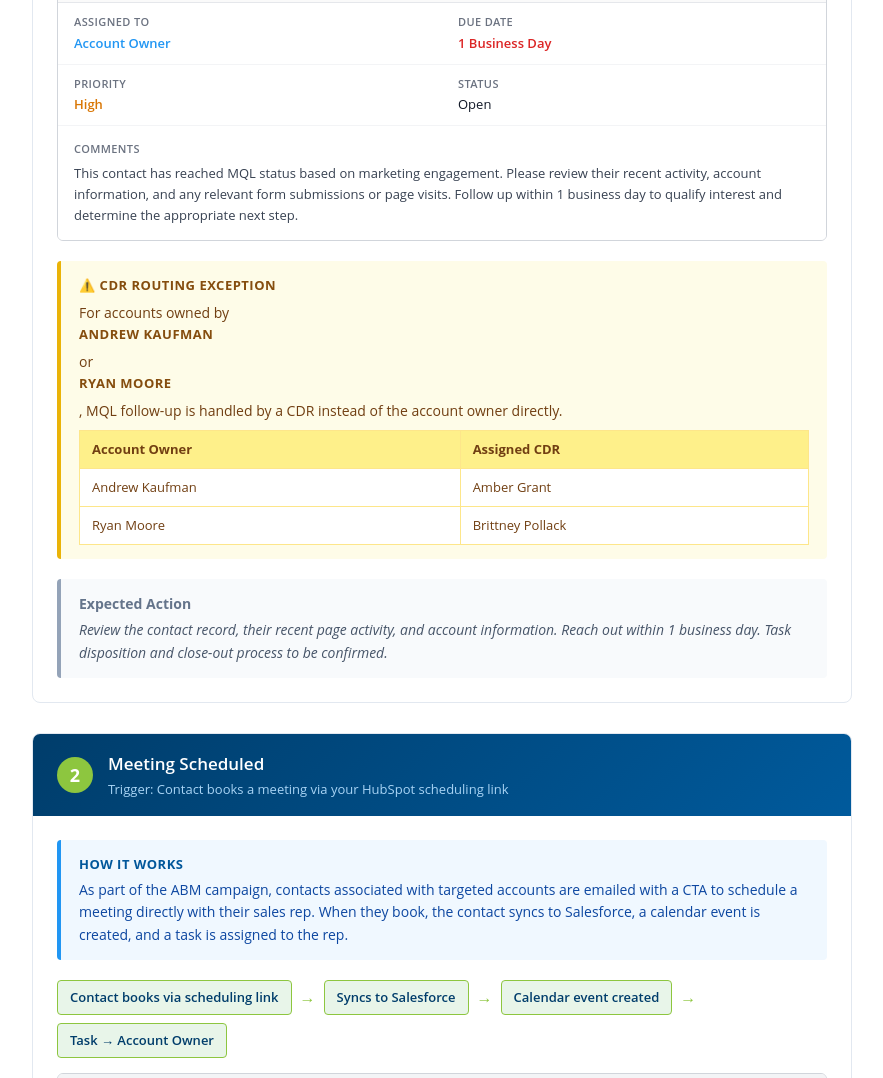
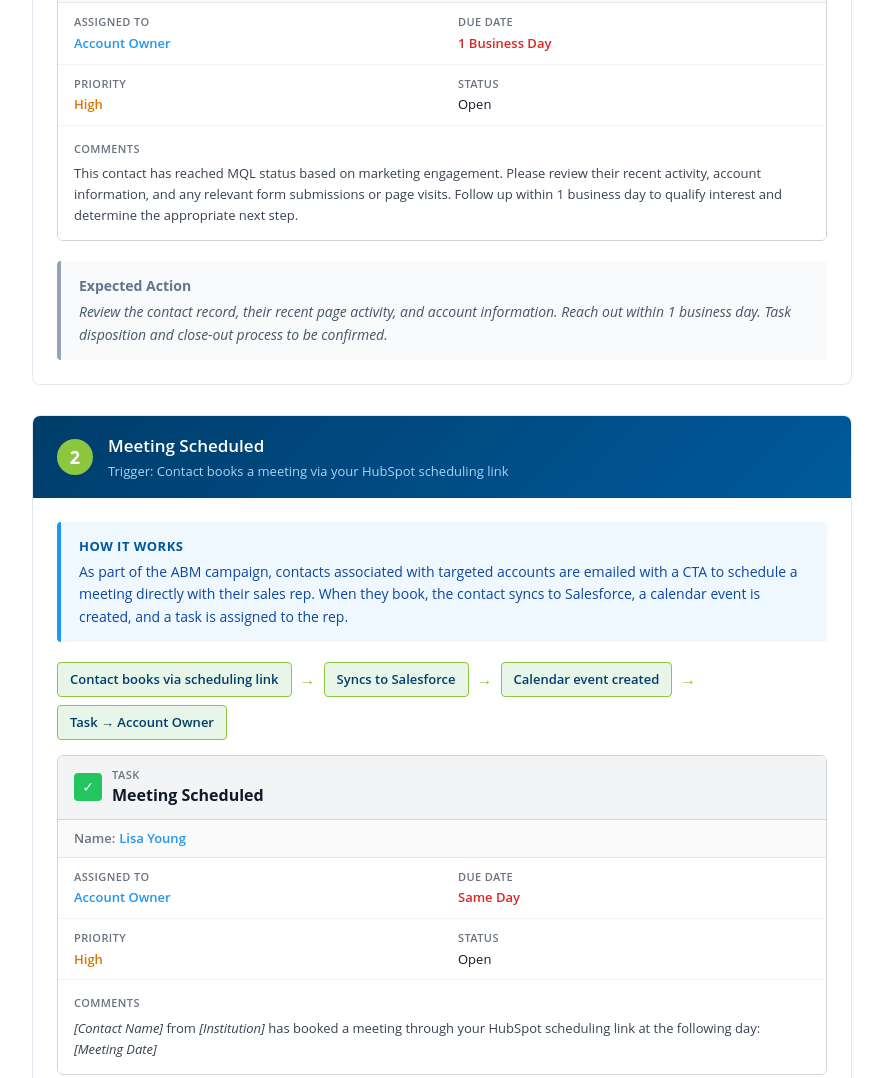
Before and after one commit to allsherpas1/lead-sales-process, a plain HTML site: page index.html in a window 1280 px wide. Shown: the part 1051-2129 px from the top of the page, without its empty margins (198-1081 px from the left). Drawn offline with Linux system fonts and the light colour scheme.

Commit message:
Add files via upload

```diff
--- a/index.html
+++ b/index.html
@@ -4,6 +4,7 @@
     <meta charset="UTF-8">
     <meta name="viewport" content="width=device-width, initial-scale=1.0">
     <title>Sales Lead Notifications – Genesee Scientific</title>
+    <meta name="robots" content="noindex, nofollow">
     <style>
         * { margin: 0; padding: 0; box-sizing: border-box; }
 
@@ -437,25 +438,6 @@
                 </div>
             </div>
 
-            <div class="assignment-box">
-                <strong>⚠️ CDR Routing Exception</strong>
-                For accounts owned by <strong>Andrew Kaufman</strong> or <strong>Ryan Moore</strong>, MQL follow-up is handled by a CDR instead of the account owner directly.
-                <table class="assignment-table">
-                    <tr>
-                        <th>Account Owner</th>
-                        <th>Assigned CDR</th>
-                    </tr>
-                    <tr>
-                        <td>Andrew Kaufman</td>
-                        <td>Amber Grant</td>
-                    </tr>
-                    <tr>
-                        <td>Ryan Moore</td>
-                        <td>Brittney Pollack</td>
-                    </tr>
-                </table>
-            </div>
-
             <div class="tbd-box">
                 <strong style="font-style: normal; display: block; margin-bottom: 4px; color: #64748b;">Expected Action</strong>
                 Review the contact record, their recent page activity, and account information. Reach out within 1 business day. Task disposition and close-out process to be confirmed.
@@ -615,7 +597,7 @@
         <tr>
             <td><strong>MQL</strong></td>
             <td>New MQL – Sales Follow Up Required</td>
-            <td>Account Owner<br><em style="font-size:12px; color:#6b7280;">(Amber Grant for Andrew's accounts; Brittney Pollack for Ryan's)</em></td>
+            <td>Account Owner</td>
             <td>1 Business Day</td>
             <td>High</td>
         </tr>
```
